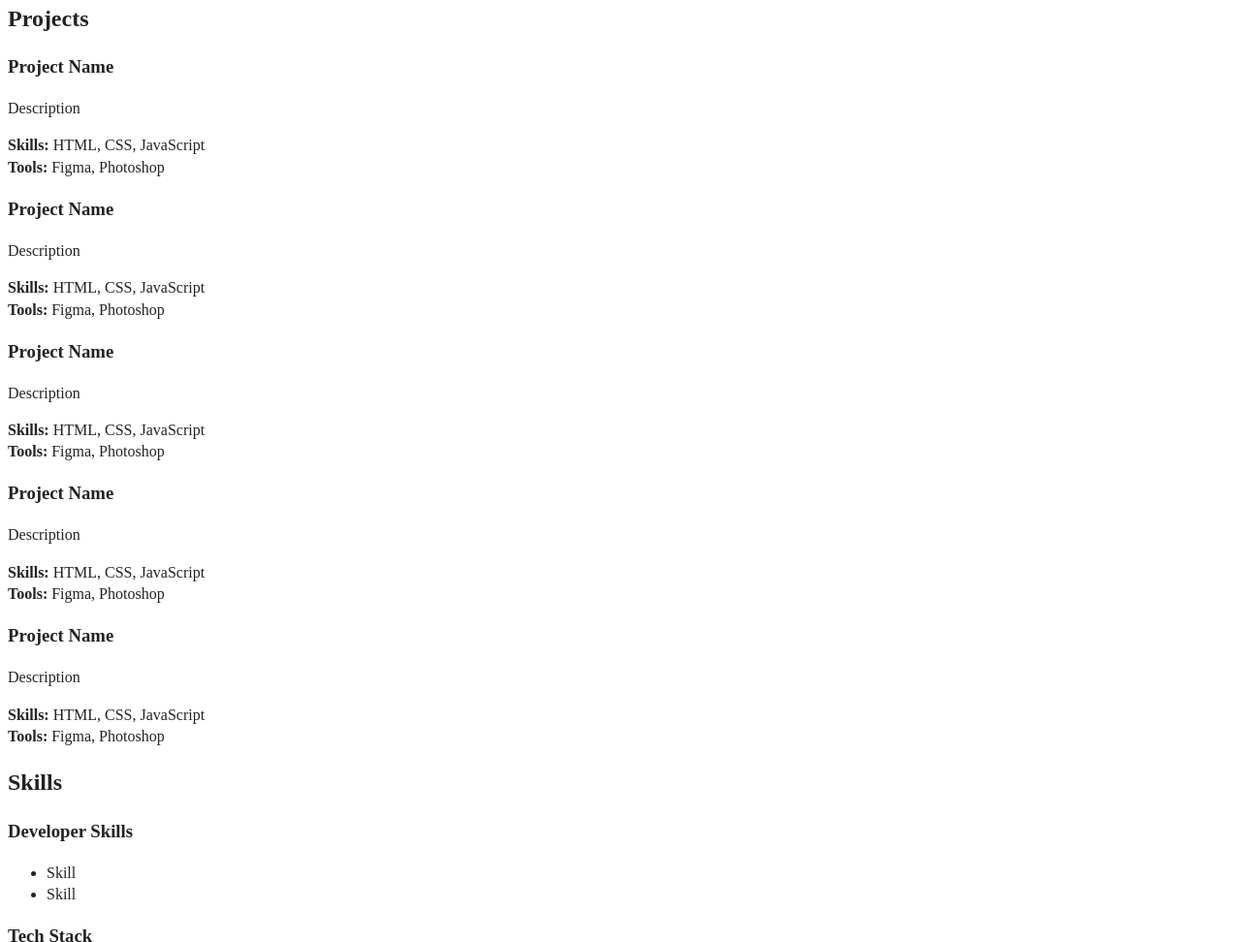
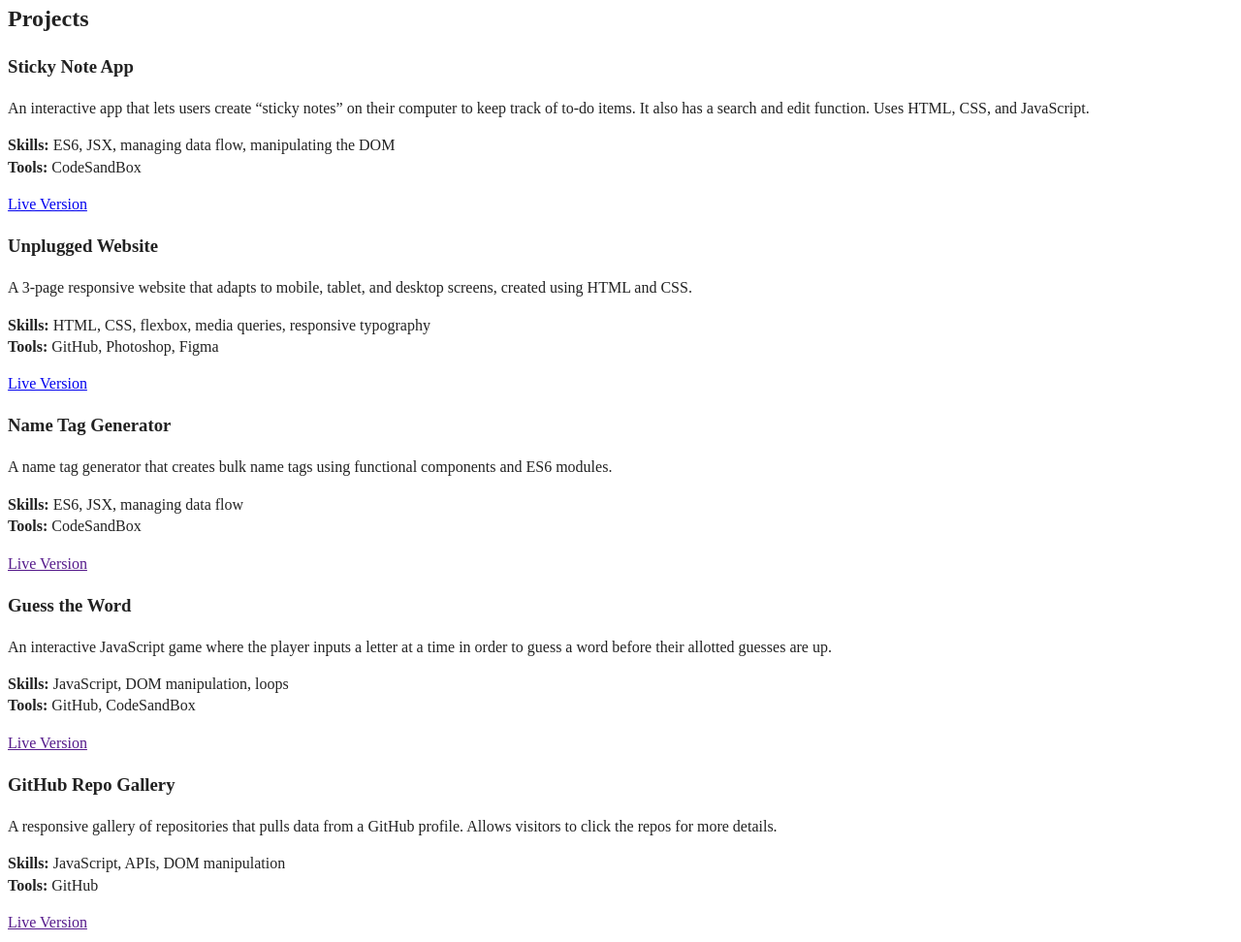
Before and after one commit to yaywonah/my-website, a website built with webpack: page index.html in a window 1280 px wide. Shown: the part 233-1205 px from the top of the page at 97% size. Built offline with nearby package versions, Linux system fonts and the light colour scheme.

Commit message:
filled out projects

```diff
--- a/index.html
+++ b/index.html
@@ -39,38 +39,49 @@
     <h2>Projects</h2>
 
     <div class="project-singular">
-      <h3>Project Name</h3>
-      <p>Description</p>
-      <p><strong>Skills:</strong> HTML, CSS, JavaScript<br>
-        <strong>Tools:</strong> Figma, Photoshop</p>
+      <h3>Sticky Note App</h3>
+      <p>An interactive app that lets users create “sticky notes” on their computer to keep track of to-do items. It
+        also has a search and edit function. Uses HTML, CSS, and JavaScript.</p>
+      <p><strong>Skills:</strong> ES6, JSX, managing data flow, manipulating the DOM<br>
+        <strong>Tools:</strong> CodeSandBox
+      </p>
+      <a href="https://vvmfsl.csb.app/">Live Version</a>
     </div>
 
     <div class="project-singular">
-      <h3>Project Name</h3>
-      <p>Description</p>
-      <p><strong>Skills:</strong> HTML, CSS, JavaScript<br>
-        <strong>Tools:</strong> Figma, Photoshop</p>
+      <h3>Unplugged Website</h3>
+      <p>A 3-page responsive website that adapts to mobile, tablet, and desktop screens, created using HTML and CSS.</p>
+      <p><strong>Skills:</strong> HTML, CSS, flexbox, media queries, responsive typography<br>
+        <strong>Tools:</strong> GitHub, Photoshop, Figma
+      </p>
+      <a href="https://yaywonah.github.io/unplugged-retreat/">Live Version</a>
     </div>
 
     <div class="project-singular">
-      <h3>Project Name</h3>
-      <p>Description</p>
-      <p><strong>Skills:</strong> HTML, CSS, JavaScript<br>
-        <strong>Tools:</strong> Figma, Photoshop</p>
+      <h3>Name Tag Generator</h3>
+      <p>A name tag generator that creates bulk name tags using functional components and ES6 modules.</p>
+      <p><strong>Skills:</strong> ES6, JSX, managing data flow<br>
+        <strong>Tools:</strong> CodeSandBox
+      </p>
+      <a href="">Live Version</a>
     </div>
 
     <div class="project-singular">
-      <h3>Project Name</h3>
-      <p>Description</p>
-      <p><strong>Skills:</strong> HTML, CSS, JavaScript<br>
-        <strong>Tools:</strong> Figma, Photoshop</p>
+      <h3>Guess the Word</h3>
+      <p>An interactive JavaScript game where the player inputs a letter at a time in order to guess a word before their allotted guesses are up.</p>
+      <p><strong>Skills:</strong> JavaScript, DOM manipulation, loops<br>
+        <strong>Tools:</strong> GitHub, CodeSandBox
+      </p>
+      <a href="">Live Version</a>
     </div>
 
     <div class="project-singular">
-      <h3>Project Name</h3>
-      <p>Description</p>
-      <p><strong>Skills:</strong> HTML, CSS, JavaScript<br>
-        <strong>Tools:</strong> Figma, Photoshop</p>
+      <h3>GitHub Repo Gallery</h3>
+      <p>A responsive gallery of repositories that pulls data from a GitHub profile. Allows visitors to click the repos for more details.</p>
+      <p><strong>Skills:</strong> JavaScript, APIs, DOM manipulation<br>
+        <strong>Tools:</strong> GitHub
+      </p>
+      <a href="">Live Version</a>
     </div>
   </section>
 
@@ -78,8 +89,8 @@
     <h2>Skills</h2>
     <h3>Developer Skills</h3>
     <ul>
-      <li>Skill</li>
-      <li>Skill</li>
+      <li>Photoshop</li>
+      <li>WordPress</li>
     </ul>
     <h3>Tech Stack</h3>
     <ul>
@@ -98,12 +109,12 @@
   <footer id="contact">
     <h1>Let's Connect</h1>
     <h2>Hire Me</h2>
-    <p>XXX-XXX-XXXX
+    <p>XXX-XXX-XXXX<br>
       hell@gmail.com
     </p>
     <h2>Follow Me</h2>
     <h2>Meet Me</h2>
-    <p>Gaithersburg, MD
+    <p>Gaithersburg, MD<br>
       Let's go to meet-ups together!
     </p>
 
```
